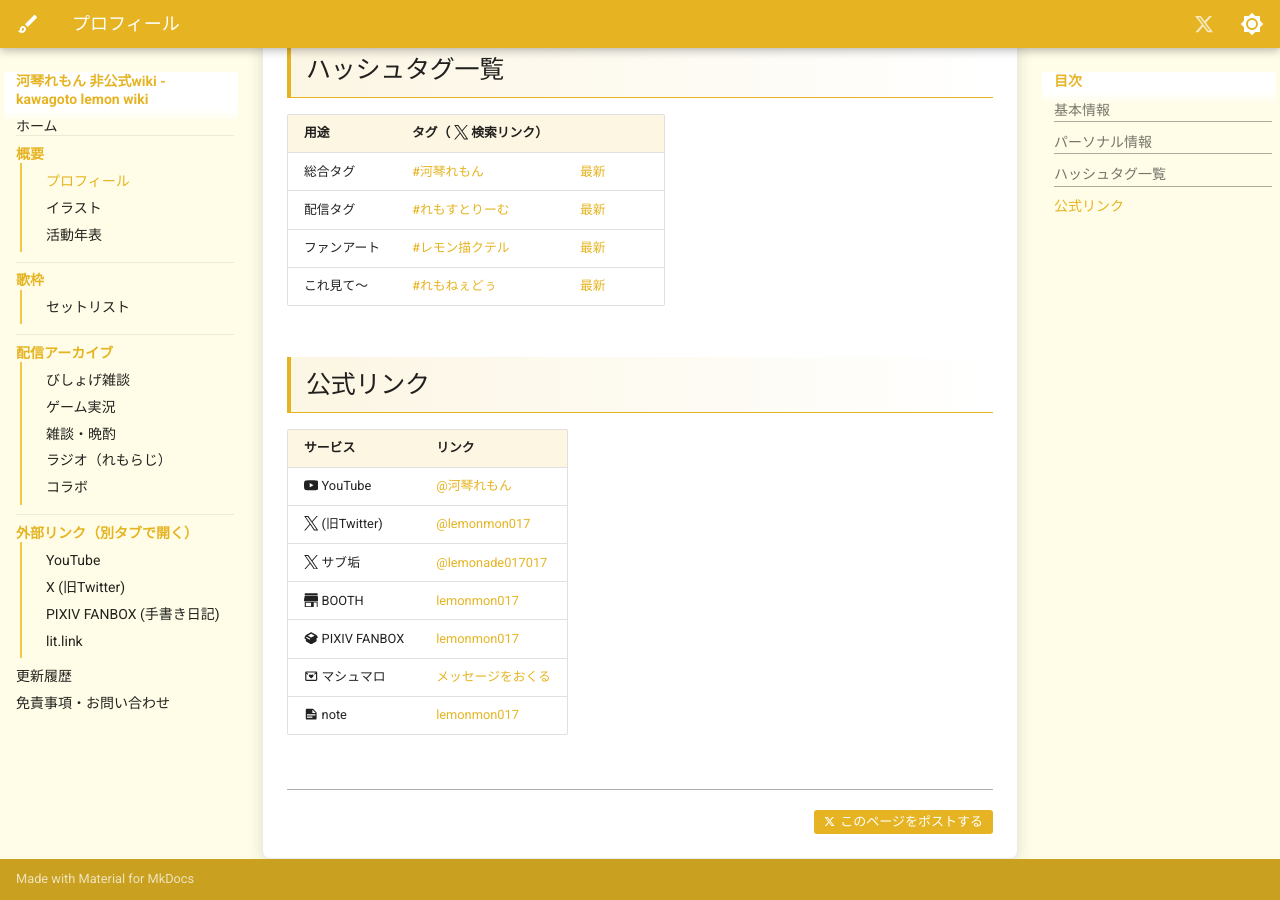
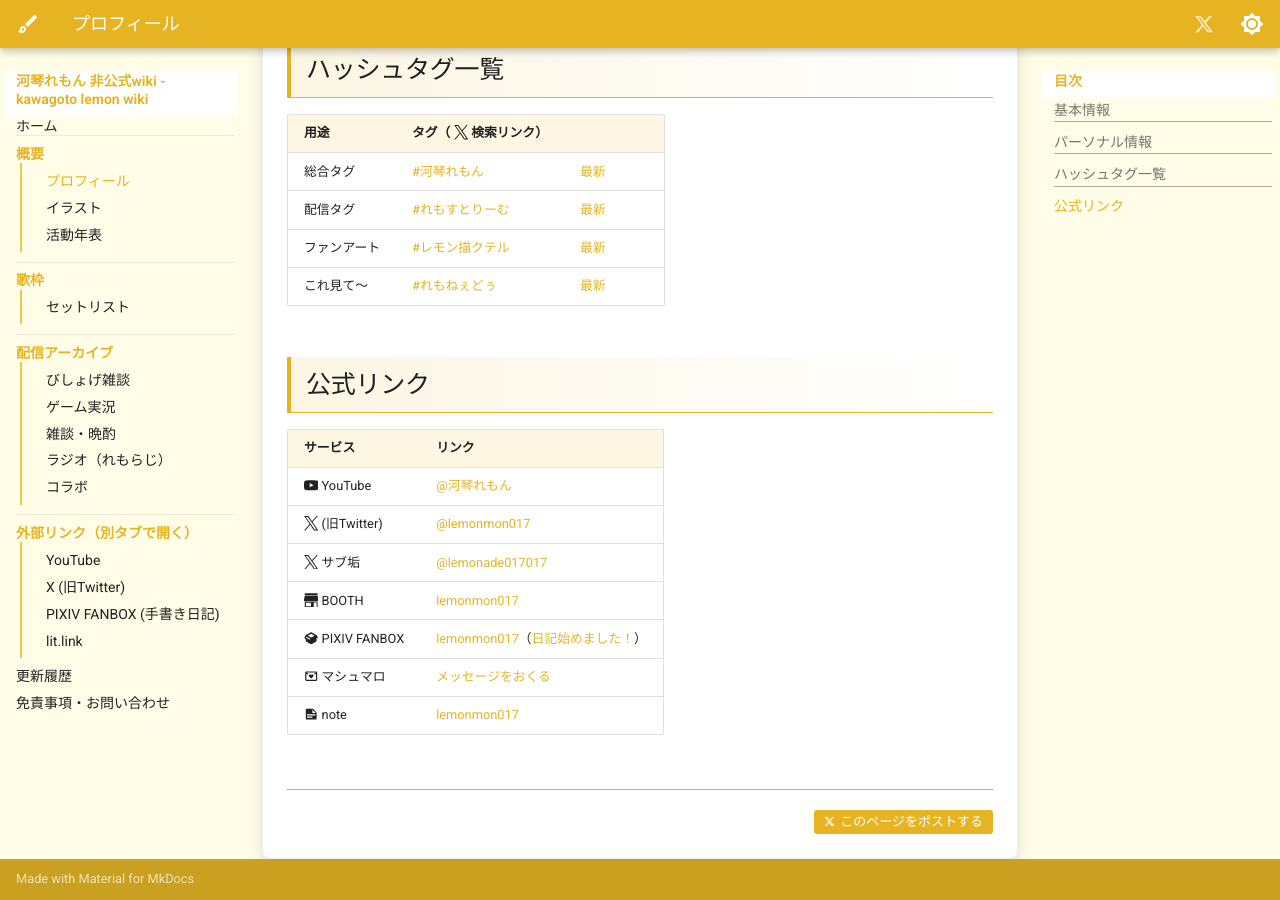
Before and after one commit to ameyamatmk/kawagoto-lemon-unofficial-wiki, an MkDocs documentation site: the page built from docs/profile.md, in a window 1280 px wide and 900 px high, scrolled down 778 px. Built offline with MkDocs 1.6.1 and Material for MkDocs 9.7.7, drawn with Linux system fonts in a browser that asks for light colours; comment, search, counter and statistics services are not loaded.

Commit message:
feat: プロフィールにFANBOX初投稿リンク & ラジオにtobasoリンク追加

```diff
--- a/docs/profile.md
+++ b/docs/profile.md
@@ -35,6 +35,6 @@
 | :simple-x: (旧Twitter) | [@lemonmon017](https://x.com/lemonmon017) |
 | :simple-x: サブ垢 | [@lemonade017017](https://x.com/lemonade017017) |
 | :simple-homeassistantcommunitystore: BOOTH | [lemonmon017](https://lemonmon017.booth.pm/) |
-| :fontawesome-solid-box-open: PIXIV FANBOX | [lemonmon017](https://lemonmon017.fanbox.cc/) |
+| :fontawesome-solid-box-open: PIXIV FANBOX | [lemonmon017](https://lemonmon017.fanbox.cc/)（[日記始めました！](https://lemonmon017.fanbox.cc/posts/10376506)） |
 | :material-email-heart-outline: マシュマロ | [メッセージをおくる](https://marshmallow-qa.com/hmcq37pk0560q4l) |
 | :material-note-text: note | [lemonmon017](https://note.com/lemonmon017) |
```
